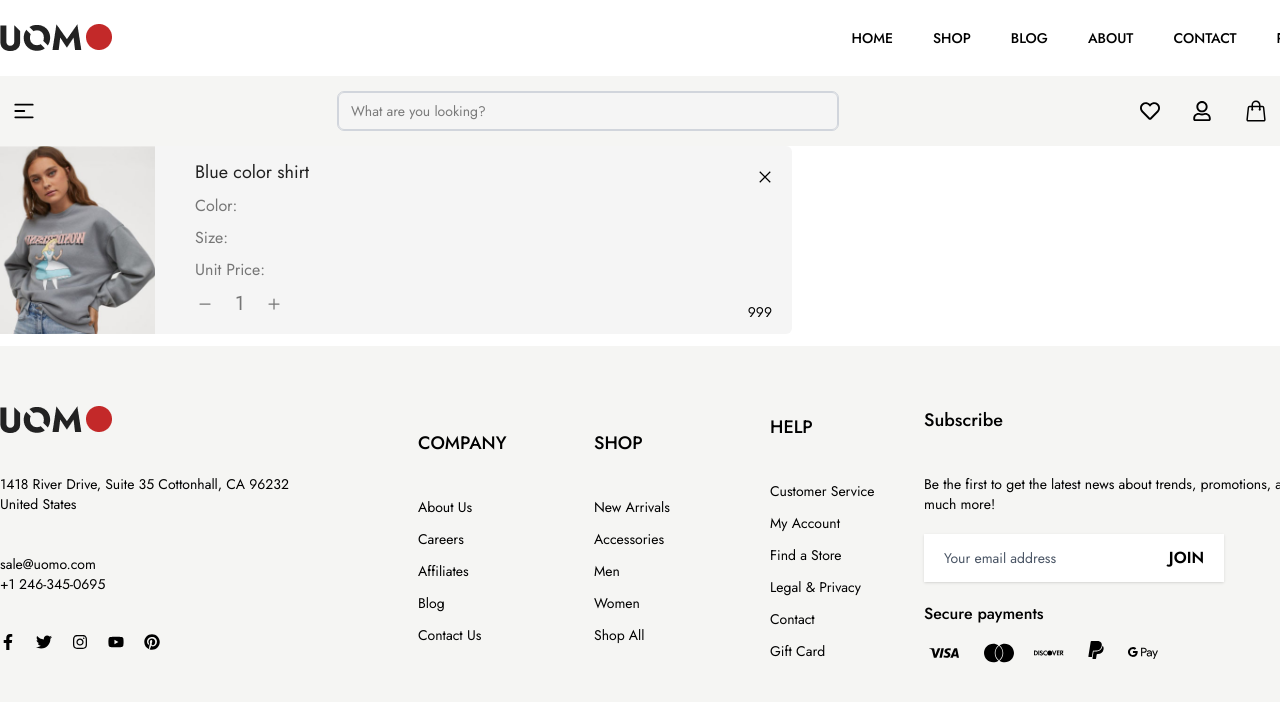
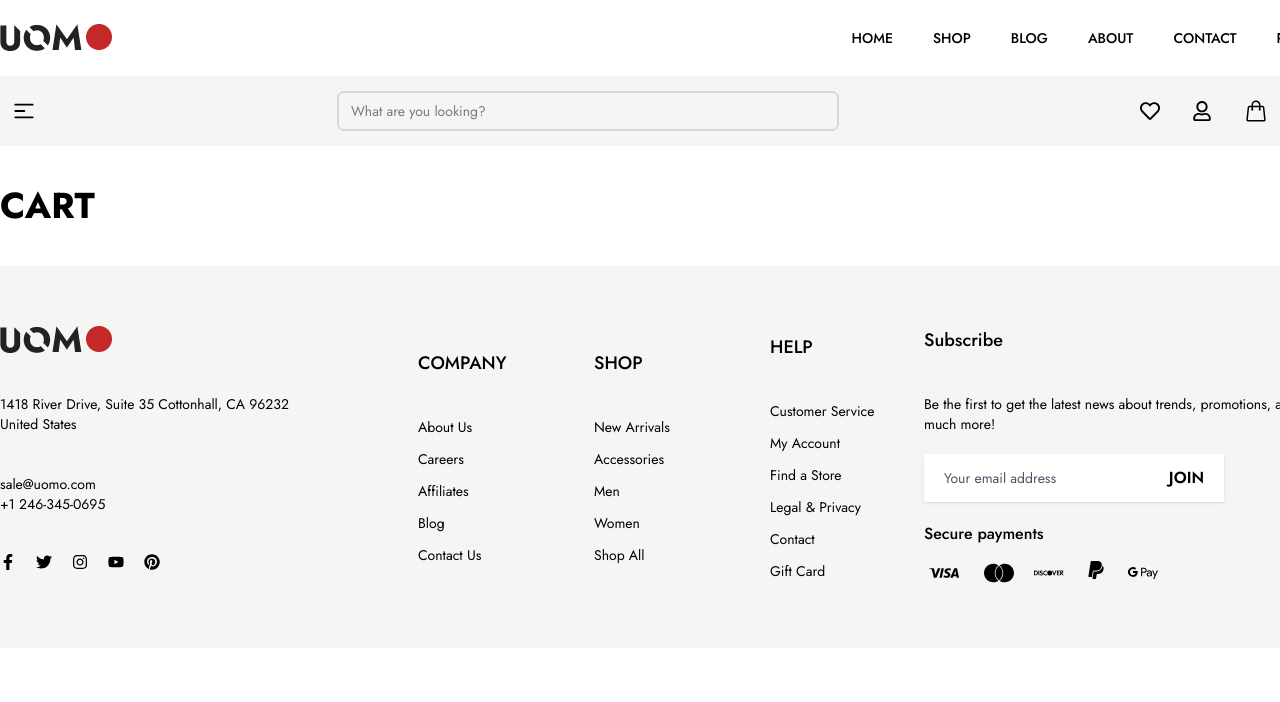
Before and after one commit to twahidulislamdev/uomo, a React (Vite) app: page /addToCart in a window 1280 px wide. Shown: the top 702 px of the page. Built offline with nearby package versions, Linux system fonts and the light colour scheme.

Commit message:
Add product in cart page successfully.

```diff
--- a/src/components/HomeProduct.jsx
+++ b/src/components/HomeProduct.jsx
@@ -29,6 +29,7 @@ const HomeProduct = ({
         img: imgSrc,
         quantity: 1,
         color: productColor,
+
       })
     );
   };
--- a/src/components/layouts/Header.jsx
+++ b/src/components/layouts/Header.jsx
@@ -23,7 +23,6 @@ import {
 } from "react-icons/hi2";
 import { Link } from "react-router-dom";
 import { GrClose } from "react-icons/gr";
-import ProductOne from "../../assets/productOne.jpg";
 import { useDispatch, useSelector } from "react-redux";
 import { decrement, increment, remove } from "../../features/addToCartSlice";
 
--- a/src/components/pages/AddToCart.jsx
+++ b/src/components/pages/AddToCart.jsx
@@ -1,20 +1,40 @@
 import React from "react";
+import Image from "../Image";
 import Container from "../Container";
-import Image from "../Image";
+import { GrClose } from "react-icons/gr";
 import { HiPlusSmall, HiMinusSmall } from "react-icons/hi2";
-import { GrClose } from "react-icons/gr";
 import ProductOne from "../../assets/productOne.jpg";
+import { useDispatch, useSelector } from "react-redux";
+import { decrement, increment, remove } from "../../features/addToCartSlice";
 
 const AddToCart = () => {
+    let data = useSelector((state) => state.addtocart.value);
+    let dispatch = useDispatch();
+
+    let handleIncerment = (item) => {
+        dispatch(increment(item));
+    };
+    let handleDecerment = (item) => {
+        dispatch(decrement(item));
+    };
+    let handleRemove = (item) => {
+        dispatch(remove(item));
+    };
+    // const calculateSubtotal = () => {
+    //     return data.reduce((total, item) => total + (item.price * item.quantity), 0).toFixed(2);
+    // };
     return (
-        <div className="overflow-y-auto ">
+        <div className="py-10">
             <Container>
-                <div className="w-full lg:w-[60%] bg-neutral-100 mb-3  rounded-md">
-                    <div className="flex justify-between">
+                <div className="w-full lg:w-[60%]   rounded-md">
+                    <div className="text-4xl font-bold">CART</div>
+                    {
+                        data.map((item) => (
+                            <div className="flex justify-between  bg-neutral-100 mt-5">
                                 <div className="flex justify-center gap-x-5 lg:gap-x-10">
                                     <Image
-                                className={"w-[155px] h-auto"}
-                                imgSrc={ProductOne}
+                                        className={"w-[150px] h-auto"}
+                                        imgSrc={item.img}
                                         imgAlt={"Hi"}
                                     />
                                     <div className="
@@ -23,25 +43,25 @@ const AddToCart = () => {
                                             Blue color shirt
                                         </h4>
                                         <h5 className="text-base text-[#767676] pt-2">
-                                    Color:
+                                            Color: {item.color}
                                         </h5>
                                         <h6 className="text-base text-[#767676] pt-2">
-                                    Size:
+                                            Size: {item.size}
                                         </h6>
                                         <h6 className="text-base text-[#767676] pt-2">
-                                    Unit Price:
+                                            Unit Price: ${item.price.toFixed(2)}
                                         </h6>
 
                                         {/* Increment Decrement start */}
                                         <div className="flex justify-start items-center gap-x-5 mt-2">
                                             <span className="text-xl text-[#767676]">
-                                        <HiMinusSmall />
+                                                <HiMinusSmall onClick={() => handleDecerment(item)} />
                                             </span>
                                             <p className="text-xl text-[#767676]">
-                                        {1}
+                                                {item.quantity}
                                             </p>
                                             <span className="text-xl text-[#767676]">
-                                        <HiPlusSmall />
+                                                <HiPlusSmall onClick={() => handleIncerment(item)} />
                                             </span>
                                         </div>
                                         {/* Increment Decrement End */}
@@ -50,15 +70,20 @@ const AddToCart = () => {
                                 {/* Price And Cross part start */}
                                 <div className="relative ">
                                     <p className="absolute top-3 right-3 text-sm pt-3 px-2 cursor-pointer">
-                                <GrClose />
+                                        <GrClose onClick={() => handleRemove(item)} />
                                     </p>
+                                    {/* Product quantaty Total Start  */}
                                     <h6 className="absolute bottom-3 right-3 text-sm pt-3 px-2 cursor-pointer">
-                                999
+                                        Total: ${(item.price * item.quantity).toFixed(2)}
                                     </h6>
+                                    {/* Product quantaty Total End  */}
                                 </div>
                                 {/* Price And Cross part End */}
                             </div>
+                        ))
+                    }
                 </div>
+
             </Container>
 
         </div>
```
Lines whose indentation alone changed are shown as unchanged.
